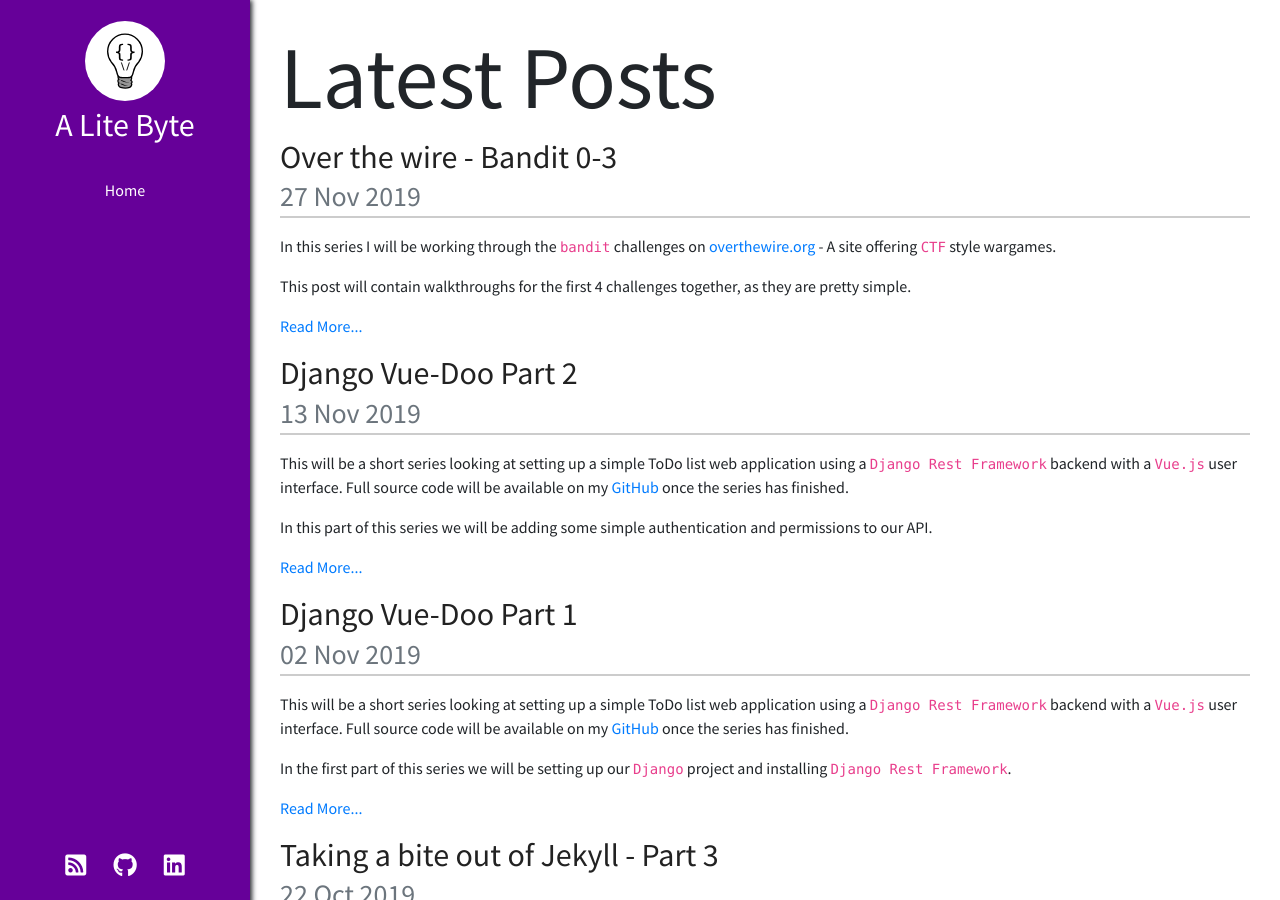
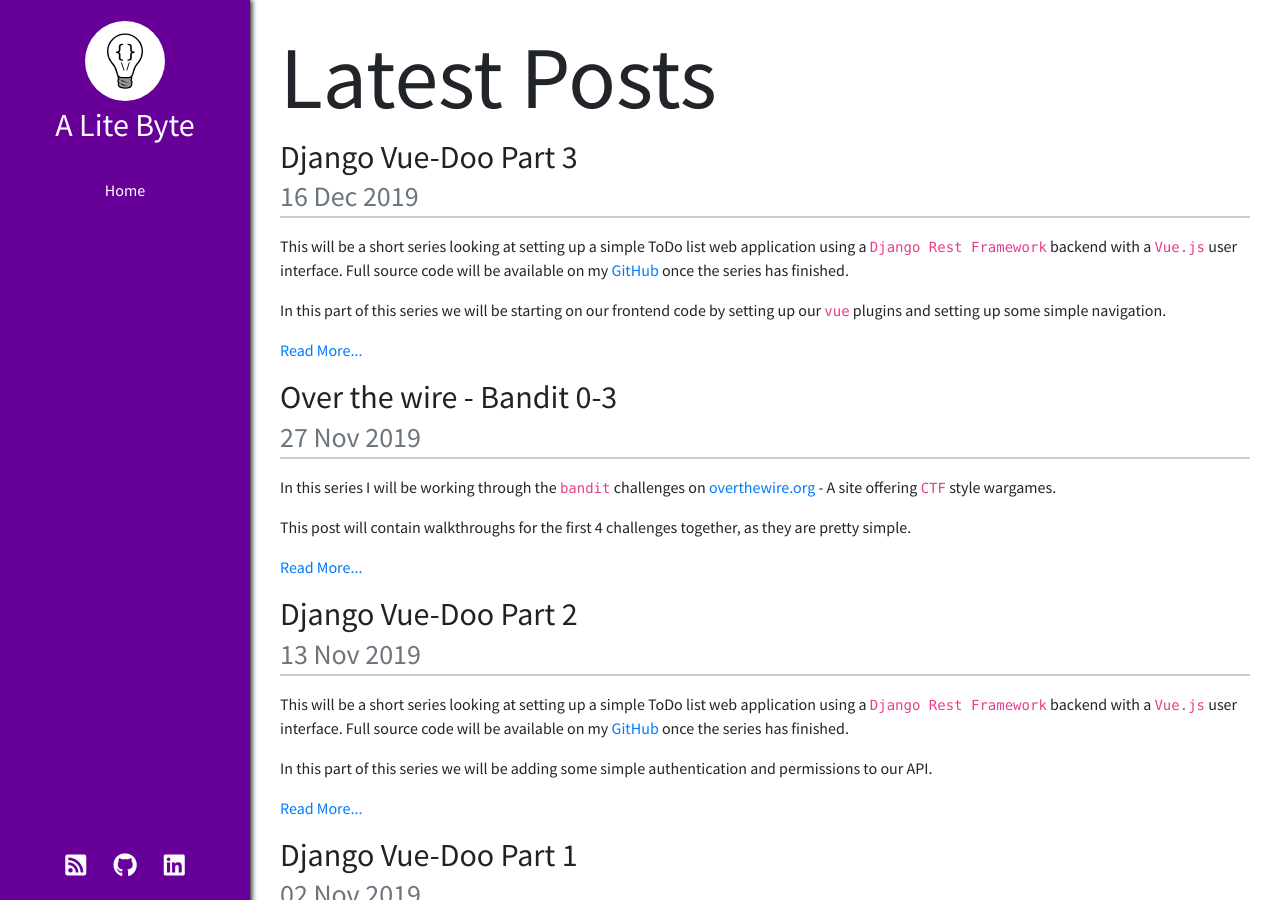
Before and after one commit to tombloor/alitebyte, a Jekyll site: the page built from index.html, in a window 1280 px wide and 900 px high. Built offline with Jekyll 4.4.1, drawn with Linux system fonts in a browser that asks for light colours; nearby versions of some CDN libraries; library files that are not in the unit come from our copies; comment, search, counter and statistics services are not loaded.

Commit message:
publish vue doo 3

```diff
--- a/_drafts/django-vue-doo-3.md
+++ b/_posts/2019-12-15-django-vue-doo-3.md
@@ -239,4 +239,4 @@ The output should give you a url which your site is accessible on. Try clicking
 
 This feels like a good place to stop for this one. Next time we'll try and start talking to our api by making some authentication requests.
 
-There may be a bit of a delay for the next part, as we're in the run up to Christmas I'm struggling to find as much time to work on this project and there are some improvements to the blog that I want to prioritise, so it'll probably be mid January before we go any further with this one.
+There may be a bit of a delay for the next part, as we're in the run up to Christmas I'm struggling to find as much time to work on this project and there are some improvements to the blog that I want to prioritise, so it'll probably be the end of January before we go any further with this one.
```
Also changed, not shown: other parts of _posts/2019-12-15-django-vue-doo-3.md (+1 -1 lines).
